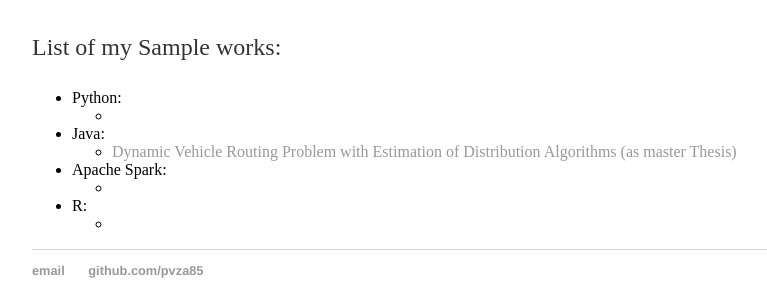
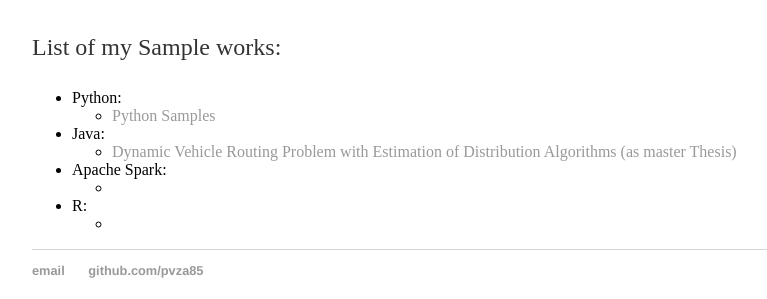
Before and after one commit to pvza85/pvza85.github.io, a Jekyll site: the page built from index.html, in a window 1280 px wide. Shown: the part 166-465 px from the top of the page, without its empty margins (160-927 px from the left). Built offline with Jekyll 4.4.1, drawn with Linux system fonts in a browser that asks for light colours.

Commit message:
Update index.html

```diff
--- a/index.html
+++ b/index.html
@@ -8,7 +8,7 @@ title: Payam GitHub Portal
 	<ul>
 		<li>Python:
 		<ul>
-			<li><a href=""></a></li>
+			<li><a href="https://github.com/pvza85/python">Python Samples</a></li>
 		</ul>
 		</li>
 		<li>Java:
```
